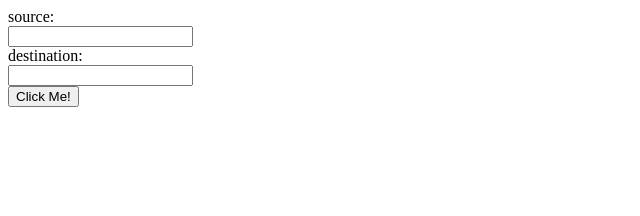
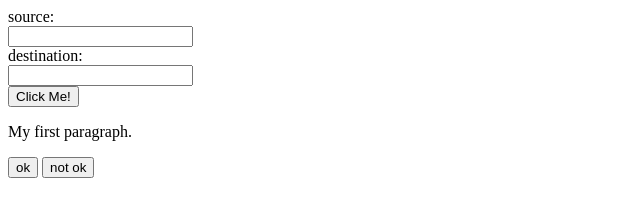
Before and after one commit to iulian-alexandru04/NotionReader, a website: page index.html in a window 1280 px wide. Shown: the whole page, without its empty margins (0-640 px from the left). Drawn offline with Linux system fonts and the light colour scheme.

Commit message:
add evaluation form

```diff
--- a/index.html
+++ b/index.html
@@ -5,3 +5,9 @@
     <input type="destination" id="destination" name="destination"><br>
     <input type="button" onclick="alert('Hello World!')" value="Click Me!">
   </form>
+
+<p>My first paragraph.</p>
+<form>
+    <input type="button" onclick="alert('ok')" value="ok">
+    <input type="button" onclick="alert('not ok')" value="not ok">
+</form>
```
